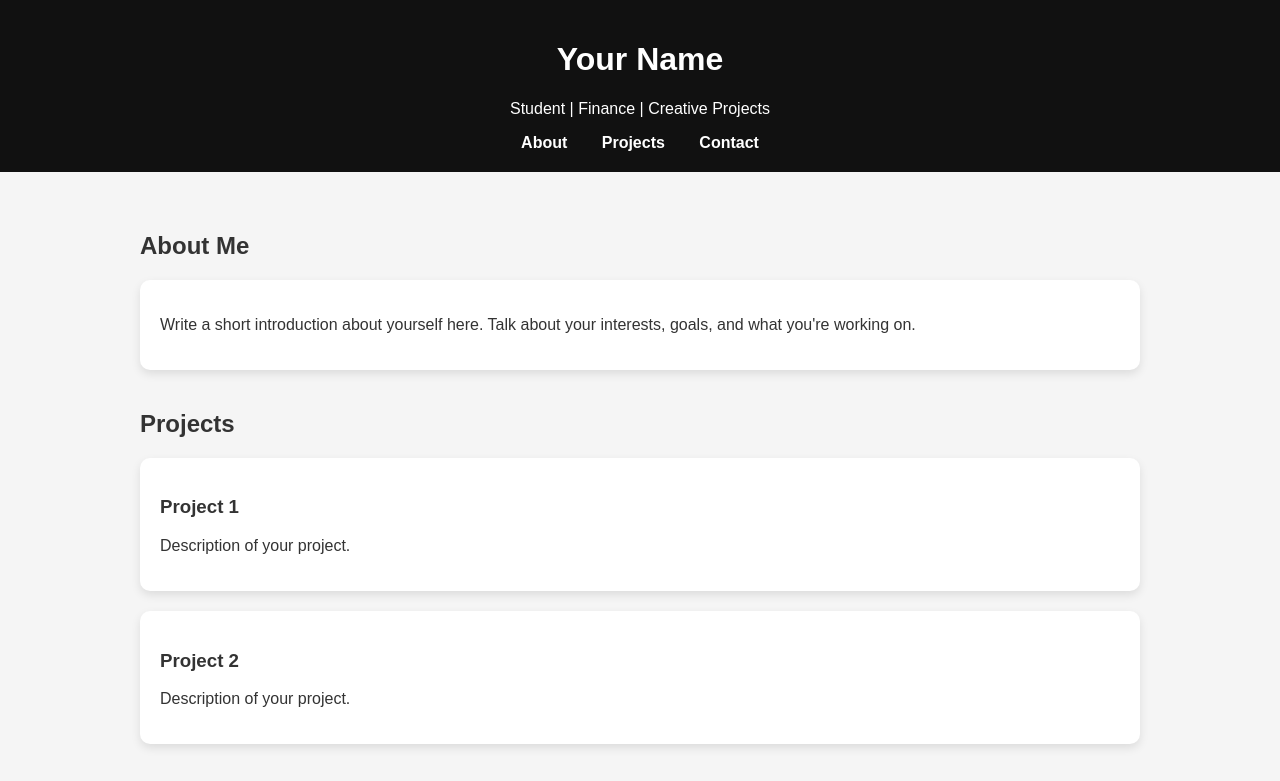
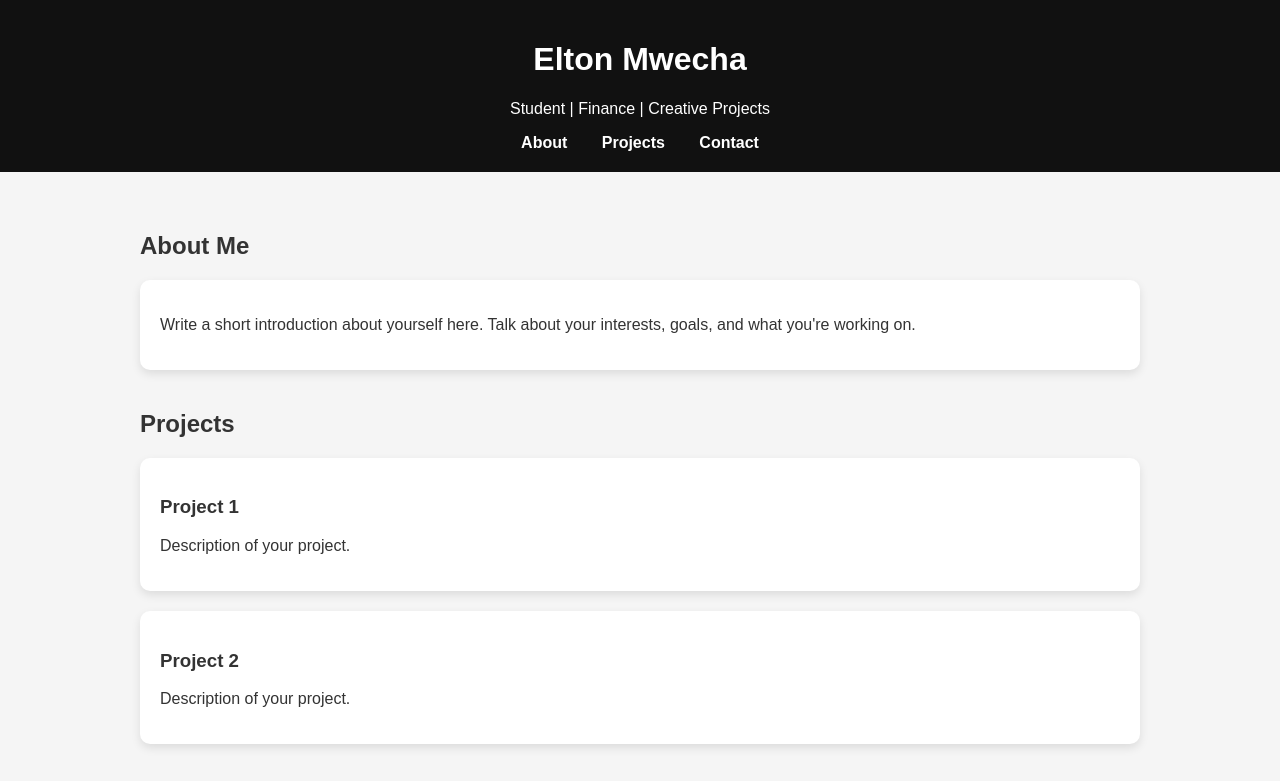
Before and after one commit to mwecha-sys/eltonmwecha.github.io, a plain HTML site: page index.html in a window 1280 px wide. Shown: the top 781 px of the page. Drawn offline with Linux system fonts and the light colour scheme.

Commit message:
Update index.html

```diff
--- a/index.html
+++ b/index.html
@@ -49,7 +49,7 @@
 <body>
 
 <header>
-  <h1>Your Name</h1>
+  <h1>Elton Mwecha</h1>
   <p>Student | Finance | Creative Projects</p>
   <nav>
     <a href="#about">About</a>
```
